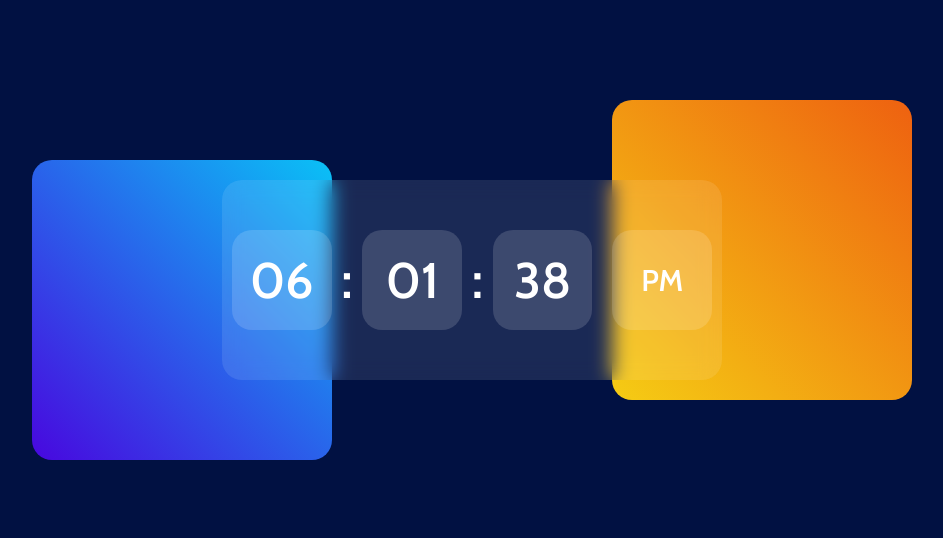
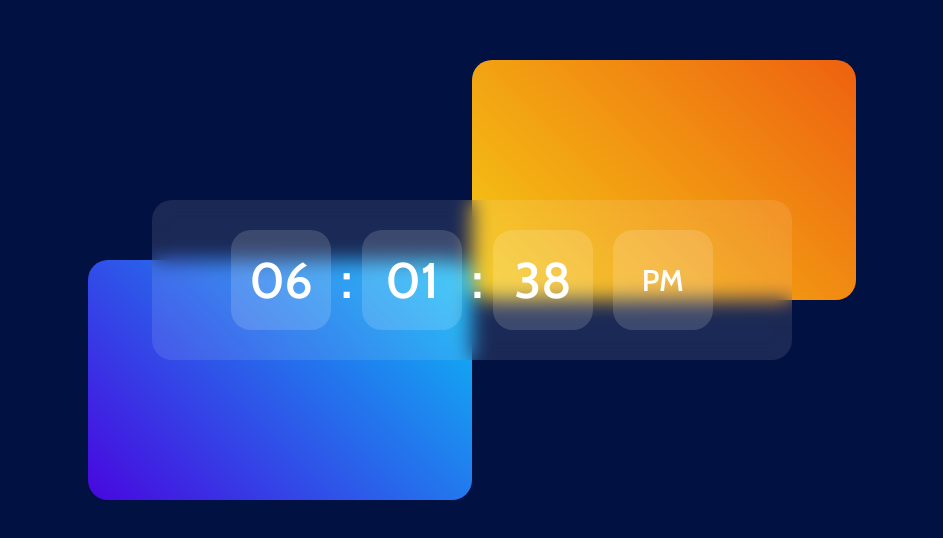
Before and after one commit to pradeepsahu5592/digitalWatch, a plain HTML site: page index.html in a window 1280 px wide. Shown: the part 120-658 px from the top of the page, without its empty margins (168-1111 px from the left). Drawn offline with nearby package versions, Linux system fonts and the light colour scheme.

Commit message:
Update style.css

```diff
--- a/style.css
+++ b/style.css
@@ -17,10 +17,10 @@ font-family: 'Cabin', sans-serif;
 body::before{
     content: "";
     position: absolute;
-    top: 300px;
-    left: 200px;
-    width: 300px;
-    height: 300px;
+    top: 50%;
+    left: 20%;
+    width: 30%;
+    height: 30%;
     background: linear-gradient(45deg,#4807df,#0ac1f6);
     border-radius: 20px;
     animation:animate 5s infinite;
@@ -28,11 +28,11 @@ body::before{
 }
 body::after{
     content: "";
+    width: 30%;
+    height: 30%;
     position: absolute;
-    bottom: 300px;
-    right: 200px;
-    width: 300px;
-    height: 300px;
+    bottom: 50%;
+    right: 20%;
     background: linear-gradient(45deg,#f5cc14,#ee6110);
     border-radius: 20px;
     animation:animate 5s linear infinite;
@@ -47,8 +47,8 @@ body::after{
 
 }
 main{
-    width: 500px;
-    height: 200px;
+    width: 50%;
+    height: 20%;
     background: rgba(255,255,255,.1);
     position: relative;
     z-index: 1000;
```
